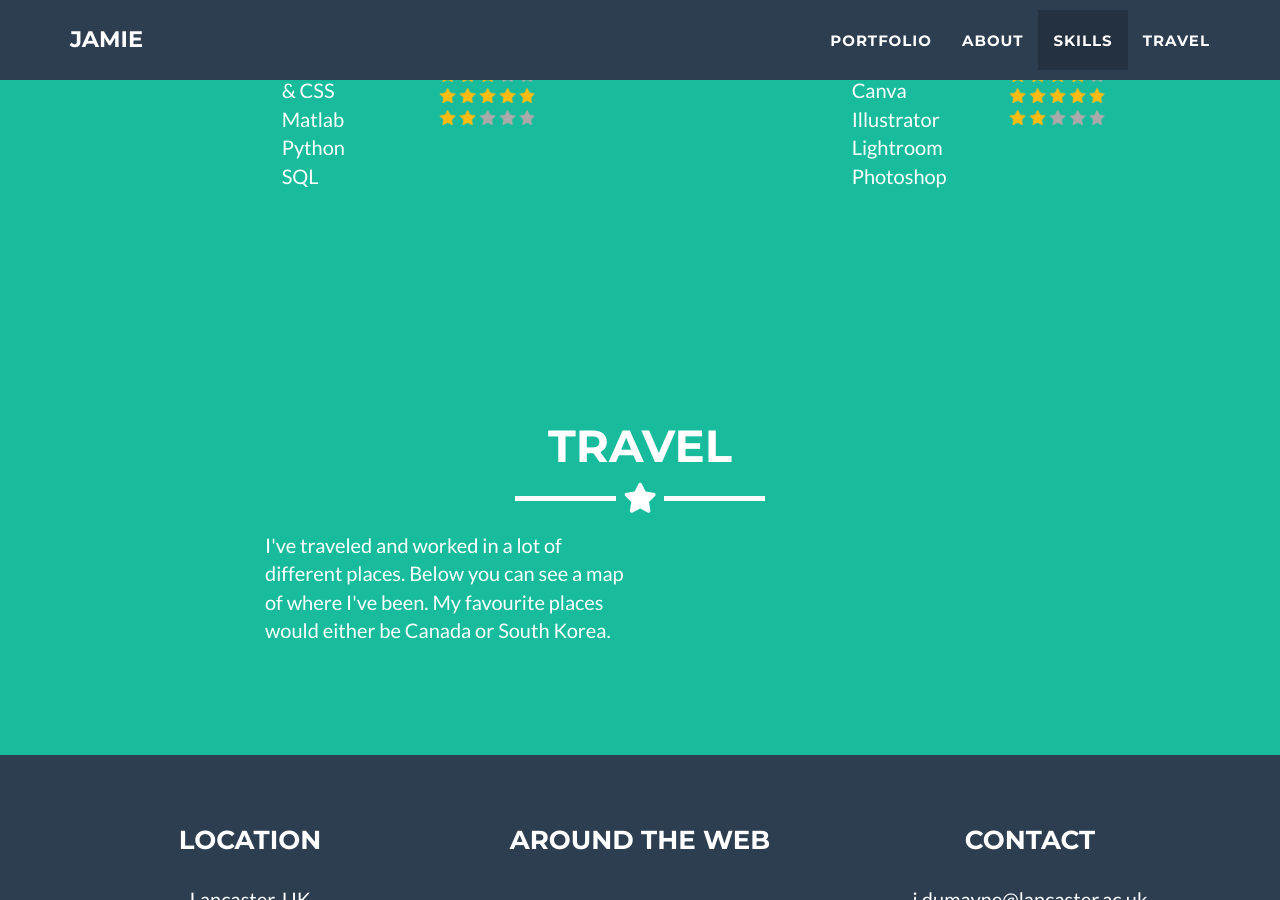
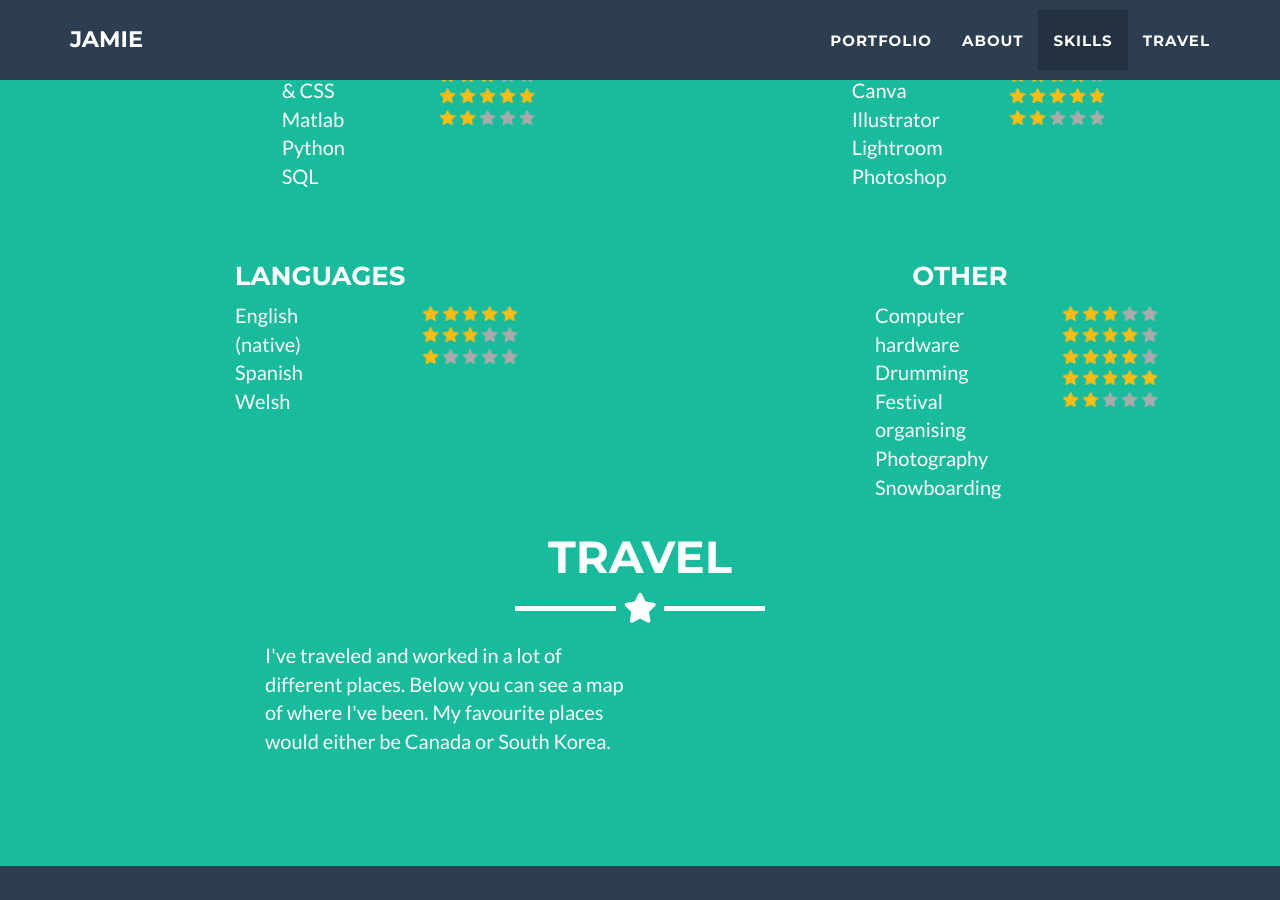
Before and after one commit to jamiedumayne/jamiedumayne.github.io, a Jekyll site: the page built from _posts/2014-07-18-project-1.markdown, in a window 1280 px wide and 900 px high, scrolled down 2701 px. Built offline with Jekyll 4.4.1, drawn with Linux system fonts in a browser that asks for light colours.

Commit message:
Update skills.html

```diff
--- a/_includes/skills.html
+++ b/_includes/skills.html
@@ -105,5 +105,82 @@
         </div>
       </div>
     </div>
+
+    <div class="float-container">
+      <div class="float-child">
+        <h3>Languages</h3>
+        <div class="col-lg-4 col-xs-2"></div>
+          <div class="col-lg-2 col-xs-4">
+            <p>English (native)<br>
+              Spanish<br>
+              Welsh</p>
+          </div>
+
+          <div class="col-lg-6 col-xs-4">
+            <img src=img/star_full.png alt="Gold star" height="15">
+            <img src=img/star_full.png alt="Gold star" height="15">
+            <img src=img/star_full.png alt="Gold star" height="15">
+            <img src=img/star_full.png alt="Gold star" height="15">
+            <img src=img/star_full.png alt="Gold star" height="15"><br>
+
+            <img src=img/star_full.png alt="Gold star" height="15">
+            <img src=img/star_full.png alt="Gold star" height="15">
+            <img src=img/star_full.png alt="Gold star" height="15">
+            <img src=img/star_empty.png alt="Empty star" height="15">
+            <img src=img/star_empty.png alt="Empty star" height="15"><br>
+
+            <img src=img/star_full.png alt="Gold star" height="15">
+            <img src=img/star_empty.png alt="Empty star" height="15">
+            <img src=img/star_empty.png alt="Empty star" height="15">
+            <img src=img/star_empty.png alt="Empty star" height="15">
+            <img src=img/star_empty.png alt="Empty star" height="15">
+          </div>
+        </div>
+      </div>
+      <div class="float-child">
+        <h3>Other</h3>
+        <div class="col-lg-4 col-xs-2"></div>
+          <div class="col-lg-2 col-xs-4">
+            <p>Computer hardware<br>
+              Drumming<br>
+              Festival organising<br>
+              Photography<br>
+              Snowboarding<br>
+          </div>
+
+          <div class="col-lg-6 col-xs-4">
+            <img src=img/star_full.png alt="Gold star" height="15">
+            <img src=img/star_full.png alt="Gold star" height="15">
+            <img src=img/star_full.png alt="Gold star" height="15">
+            <img src=img/star_empty.png alt="Empty star" height="15">
+            <img src=img/star_empty.png alt="Empty star" height="15"><br>
+
+            <img src=img/star_full.png alt="Gold star" height="15">
+            <img src=img/star_full.png alt="Gold star" height="15">
+            <img src=img/star_full.png alt="Gold star" height="15">
+            <img src=img/star_full.png alt="Gold star" height="15">
+            <img src=img/star_empty.png alt="Empty star" height="15"><br>
+
+            <img src=img/star_full.png alt="Gold star" height="15">
+            <img src=img/star_full.png alt="Gold star" height="15">
+            <img src=img/star_full.png alt="Gold star" height="15">
+            <img src=img/star_full.png alt="Gold star" height="15">
+            <img src=img/star_empty.png alt="Empty star" height="15"><br>
+
+            <img src=img/star_full.png alt="Gold star" height="15">
+            <img src=img/star_full.png alt="Gold star" height="15">
+            <img src=img/star_full.png alt="Gold star" height="15">
+            <img src=img/star_full.png alt="Gold star" height="15">
+            <img src=img/star_full.png alt="Gold star" height="15"><br>
+
+            <img src=img/star_full.png alt="Gold star" height="15">
+            <img src=img/star_full.png alt="Gold star" height="15">
+            <img src=img/star_empty.png alt="Empty star" height="15">
+            <img src=img/star_empty.png alt="Empty star" height="15">
+            <img src=img/star_empty.png alt="Empty star" height="15">
+          </div>
+        </div>
+      </div>
+    </div>
   </div>
 </section>
```
